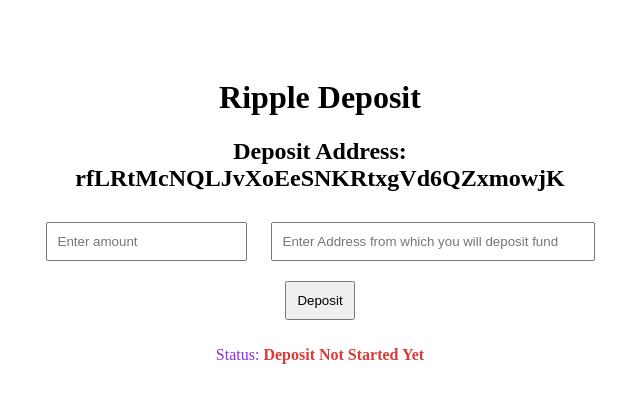
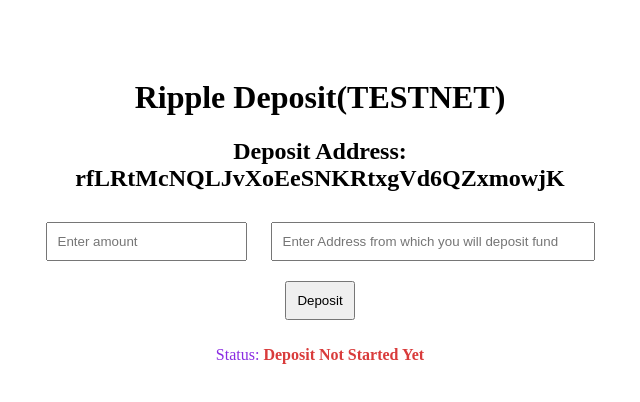
Before and after one commit to cryptonexum/ripple, a website: page public/index.html in a window 1280 px wide. Shown: the whole page, without its empty margins (320-960 px from the left). Drawn offline with Linux system fonts and the light colour scheme.

Commit message:
first commit

```diff
--- a/public/index.html
+++ b/public/index.html
@@ -8,7 +8,7 @@
 </head>
 <body>
     <div class="container">
-        <h1>Ripple Deposit </h1>
+        <h1>Ripple Deposit(TESTNET) </h1>
         <h2>Deposit Address: rfLRtMcNQLJvXoEeSNKRtxgVd6QZxmowjK</h2>
         <input type="number" id="amountInput" placeholder="Enter amount">
         <input type="text" id="yourAddress" placeholder="Enter Address from which you will deposit fund">
```
